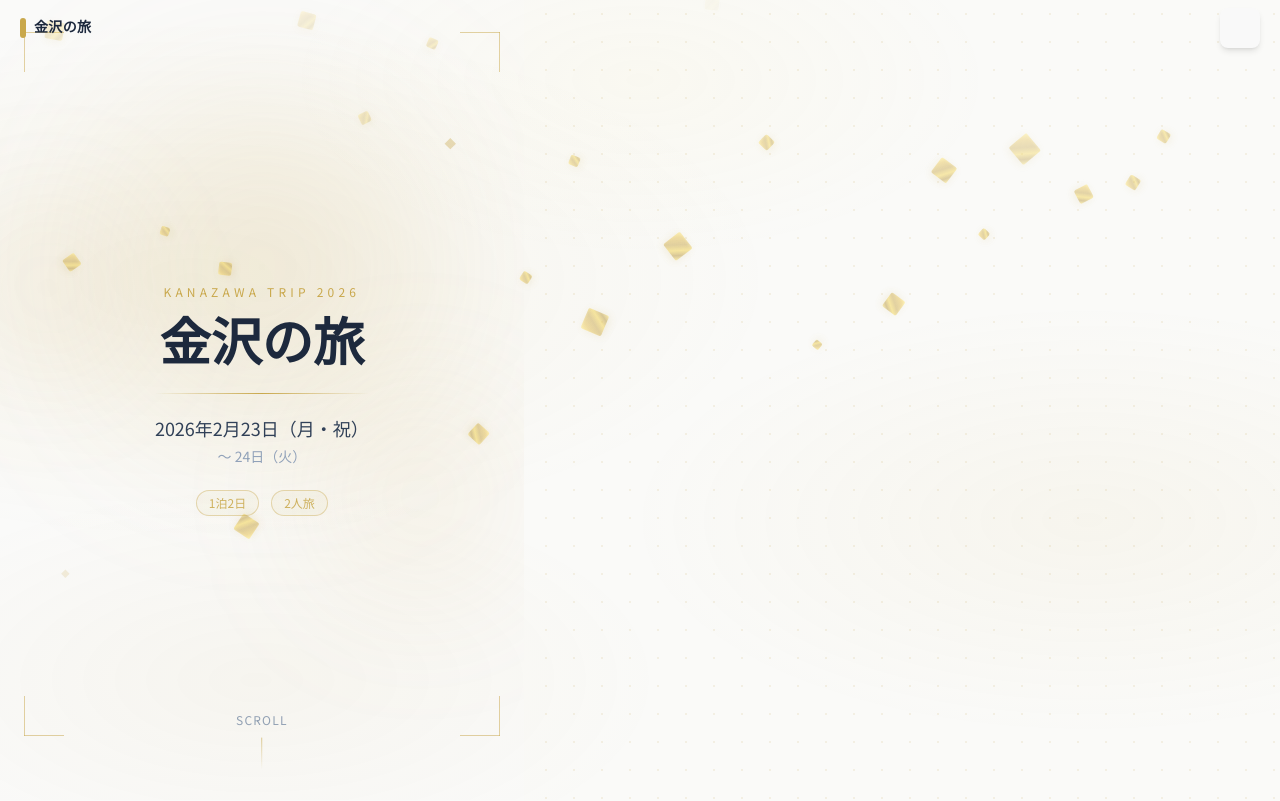
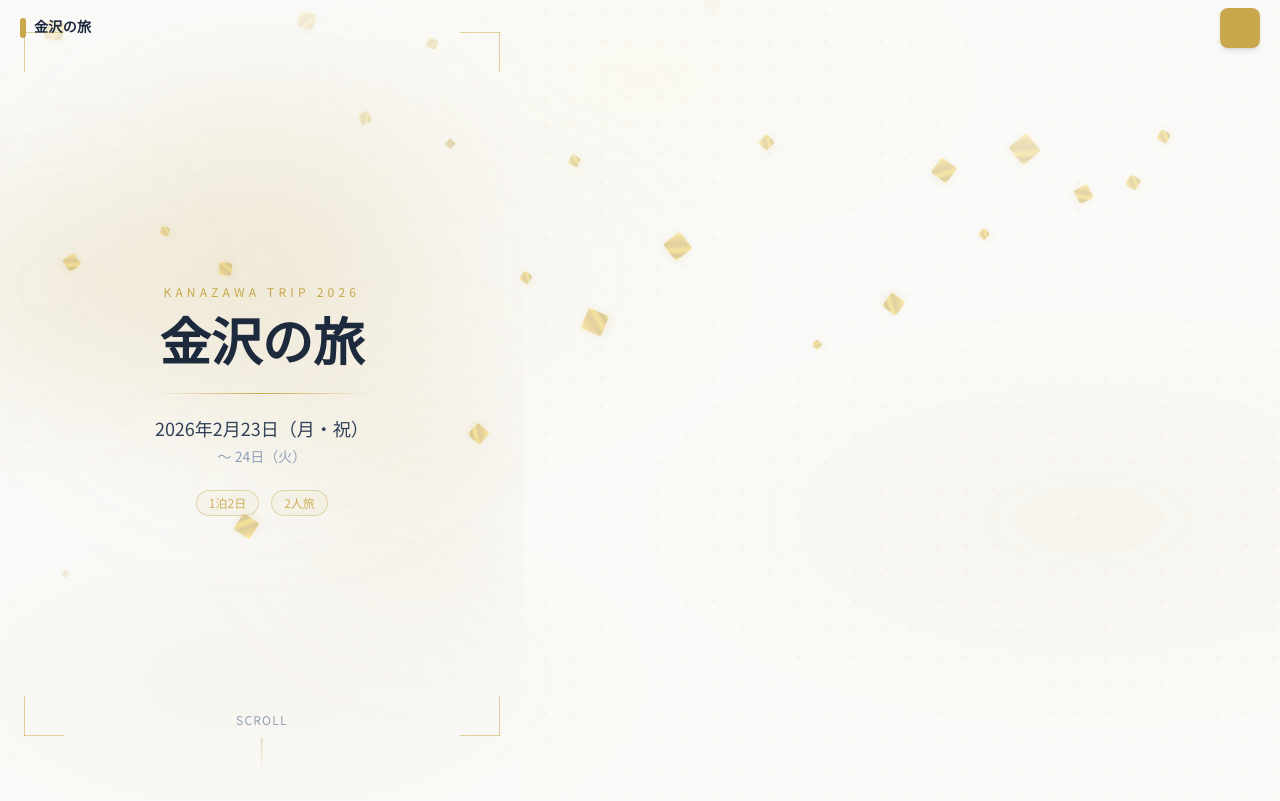
Before and after one commit to sig-code/trip-website-for-kanazawa, a React (Vite) app: page / in a window 1280 px wide. Shown: the top 801 px of the page. Built offline with nearby package versions, Linux system fonts and the light colour scheme.

Commit message:
🐞 ハンバーガーボタン：インラインスタイルでゴールド色を確実適用

```diff
--- a/src/components/Header.tsx
+++ b/src/components/Header.tsx
@@ -35,10 +35,11 @@ export default function Header() {
 
           <button
             onClick={() => setMenuOpen(true)}
-            className="w-10 h-10 flex items-center justify-center rounded-full bg-gold text-white active:scale-95 transition-transform shadow-md"
+            className="w-10 h-10 flex items-center justify-center rounded-full active:scale-95 transition-transform shadow-md"
+            style={{ backgroundColor: "#c9a84c", color: "#ffffff" }}
             aria-label="メニューを開く"
           >
-            <Menu size={20} strokeWidth={2.5} />
+            <Menu size={20} strokeWidth={2.5} color="#ffffff" />
           </button>
         </div>
       </header>
```
Also changed, not shown: hamburger-gold.png (added).
